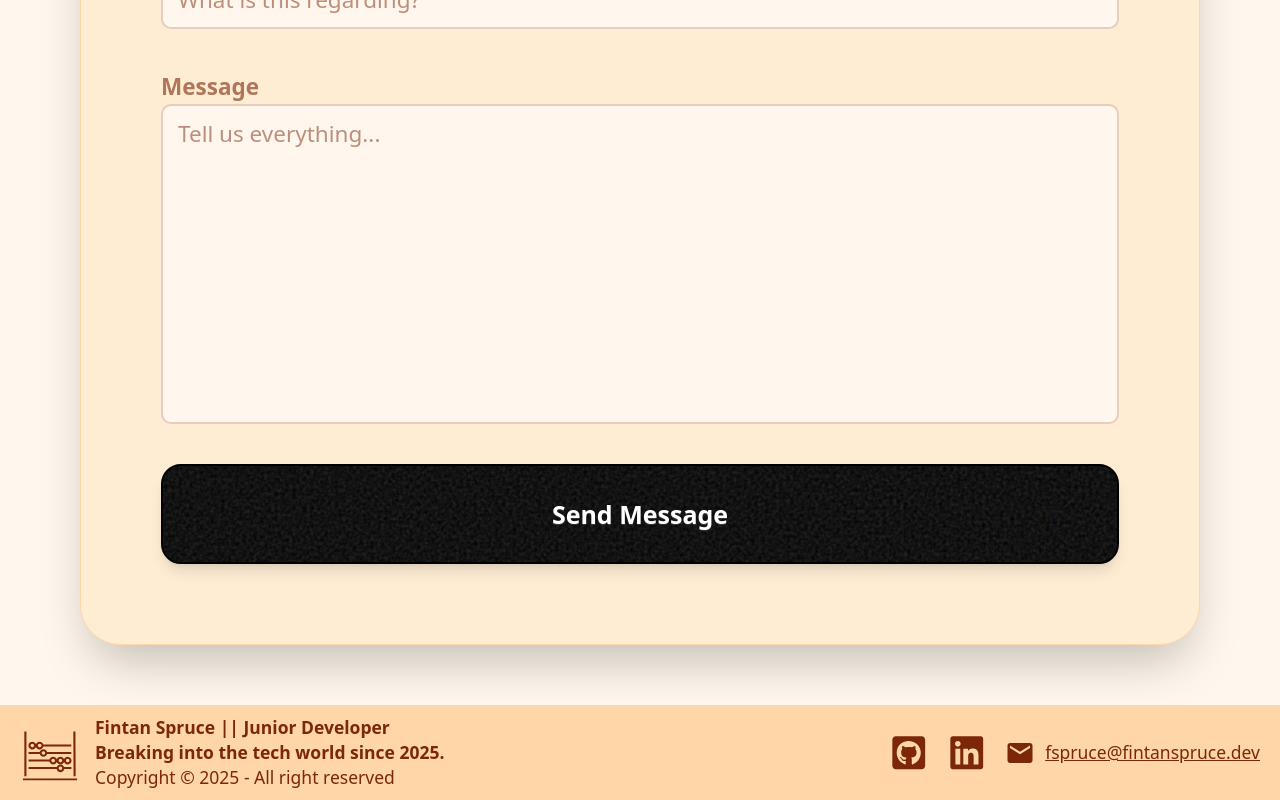
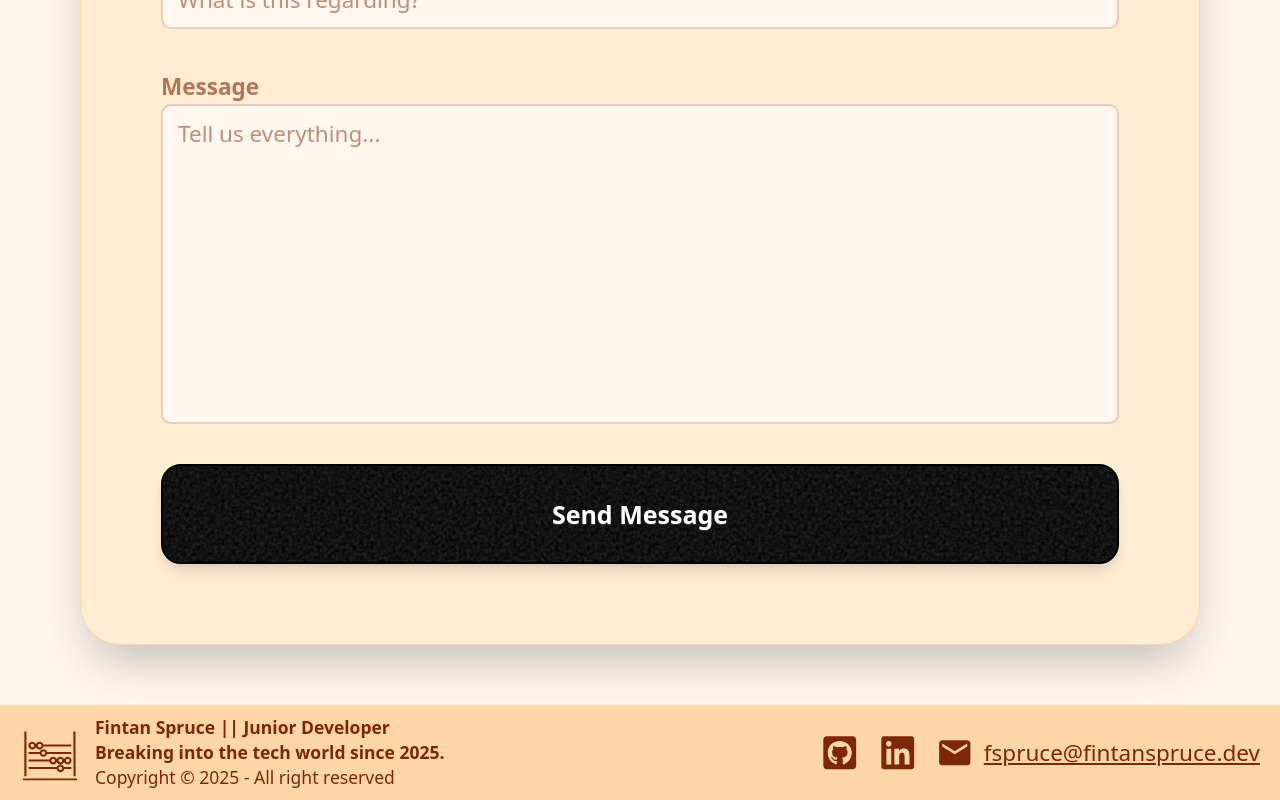
Before and after one commit to fspruce/portfolio-site, a React (Vite) app: page /contact in a window 1280 px wide. Shown: the part 522-1322 px from the top of the page. Built offline with nearby package versions, Linux system fonts and the light colour scheme; no server answers.

Commit message:
Fix footer email overspill

```diff
--- a/src/components/Footer.jsx
+++ b/src/components/Footer.jsx
@@ -39,8 +39,10 @@ export default function Footer() {
             aria-label="Email link"
             className="flex items-center gap-2"
           >
-            <MdEmail className="text-2xl" />
-            <span className="underline">fspruce@fintanspruce.dev</span>
+            <MdEmail className="text-3xl" />
+            <span className="hidden lg:inline underline text-sm sm:text-base md:text-lg">
+              fspruce@fintanspruce.dev
+            </span>
           </a>
         </div>
       </nav>
```
